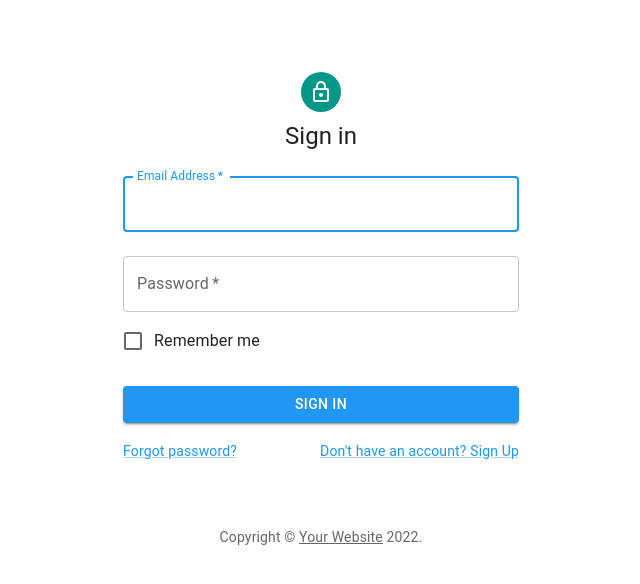
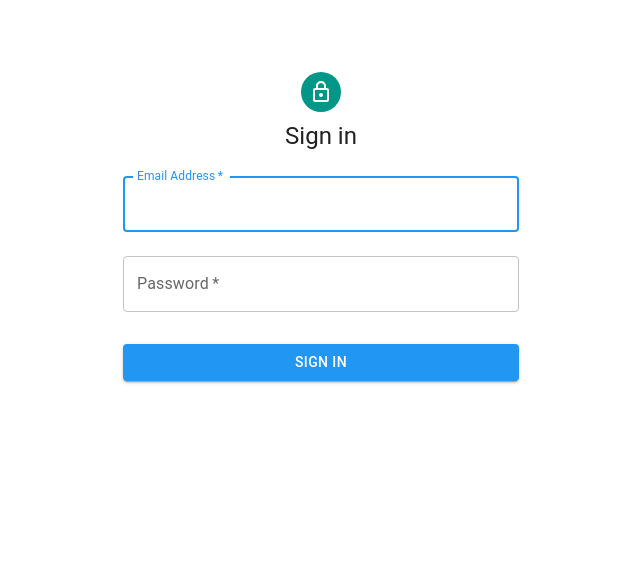
Before and after one commit to mattnickerson993/home_health_django, a React (Create React App) app in the folder client/: page /login in a window 1280 px wide. Shown: the top 584 px of the page, without its empty margins (319-959 px from the left). Built offline with nearby package versions, Linux system fonts and the light colour scheme.

Commit message:
starting auth and login

```diff
--- a/client/src/App.js
+++ b/client/src/App.js
@@ -5,9 +5,14 @@ import {
   Routes,
 } from "react-router-dom";
 import routes from './config/routes'
+import { getUser } from './services/authService';
 
 function App() {
-
+  const [user, setUser] = React.useState(getUser)
+  console.log('user', user)
+  React.useEffect(()=>{
+    console.log('yo')
+  },[])
   return (
     <>
         <Router >
--- a/client/src/pages/Login.js
+++ b/client/src/pages/Login.js
@@ -2,38 +2,42 @@ import * as React from 'react';
 import Avatar from '@mui/material/Avatar';
 import Button from '@mui/material/Button';
 import TextField from '@mui/material/TextField';
-import FormControlLabel from '@mui/material/FormControlLabel';
-import Checkbox from '@mui/material/Checkbox';
-import Link from '@mui/material/Link';
-import Grid from '@mui/material/Grid';
 import Box from '@mui/material/Box';
 import LockOutlinedIcon from '@mui/icons-material/LockOutlined';
 import Typography from '@mui/material/Typography';
 import Container from '@mui/material/Container';
-
-function Copyright(props) {
-  return (
-    <Typography variant="body2" color="text.secondary" align="center" {...props}>
-      {'Copyright © '}
-      <Link color="inherit" href="https://mui.com/">
-        Your Website
-      </Link>{' '}
-      {new Date().getFullYear()}
-      {'.'}
-    </Typography>
-  );
-}
+import { api } from '../api';
+import axios from 'axios';
+import { headers } from '../config/config';
+import { setLocalStorage } from '../utils/storage';
+import { Navigate } from 'react-router-dom';
 
 export default function LogIn() {
-  const handleSubmit = (event) => {
+  const [loggedIn, setLoggedIn] = React.useState(false)
+  const [loading, setLoading] = React.useState(false)
+  const handleSubmit = async (event) => {
     event.preventDefault();
     const data = new FormData(event.currentTarget);
-    // eslint-disable-next-line no-console
-    console.log({
+
+    const res = await axios.post(api.auth.login, JSON.stringify({
       email: data.get('email'),
       password: data.get('password'),
-    });
+    }), headers)
+    console.log(res, res.status)
+    if (res.status !== 200){
+        console.log('error')
+        setLoading(false)
+        return
+    }
+    setLocalStorage(res.data)
+    setLoggedIn(true)
   };
+
+  if(loggedIn){
+    console.log('trying to navigate')
+    return <Navigate to='/'/>;
+  }
+
 
   return (
       <>
@@ -73,10 +77,6 @@ export default function LogIn() {
               id="password"
               autoComplete="current-password"
             />
-            <FormControlLabel
-              control={<Checkbox value="remember" color="primary" />}
-              label="Remember me"
-            />
             <Button
               type="submit"
               fullWidth
@@ -85,21 +85,8 @@ export default function LogIn() {
             >
               Sign In
             </Button>
-            <Grid container>
-              <Grid item xs>
-                <Link href="#" variant="body2">
-                  Forgot password?
-                </Link>
-              </Grid>
-              <Grid item>
-                <Link href="#" variant="body2">
-                  {"Don't have an account? Sign Up"}
-                </Link>
-              </Grid>
-            </Grid>
           </Box>
         </Box>
-        <Copyright sx={{ mt: 8, mb: 4 }} />
       </Container>
       </>
   )}
--- /dev/null
+++ b/client/src/services/authService.js
@@ -0,0 +1,10 @@
+export const getUser = () => {
+    const auth = JSON.parse(window.localStorage.getItem('hh.auth'));
+    if (auth) {
+        const [,payload,] = auth.access.split('.')
+        const decoded = window.atob(payload);
+        const {id, email, first_name, last_name, group } = JSON.parse(decoded)
+        return {id, email, first_name, last_name, group}
+    }
+    return undefined
+}
--- /dev/null
+++ b/client/src/utils/storage.js
@@ -0,0 +1,5 @@
+export const setLocalStorage = (data) => {
+    window.localStorage.setItem(
+        'hh.auth', JSON.stringify(data)
+    )
+}
```
Also changed, not shown: client/src/pages/Layout.js (added), 1 other file (tests, documents, lock files or other folders).
